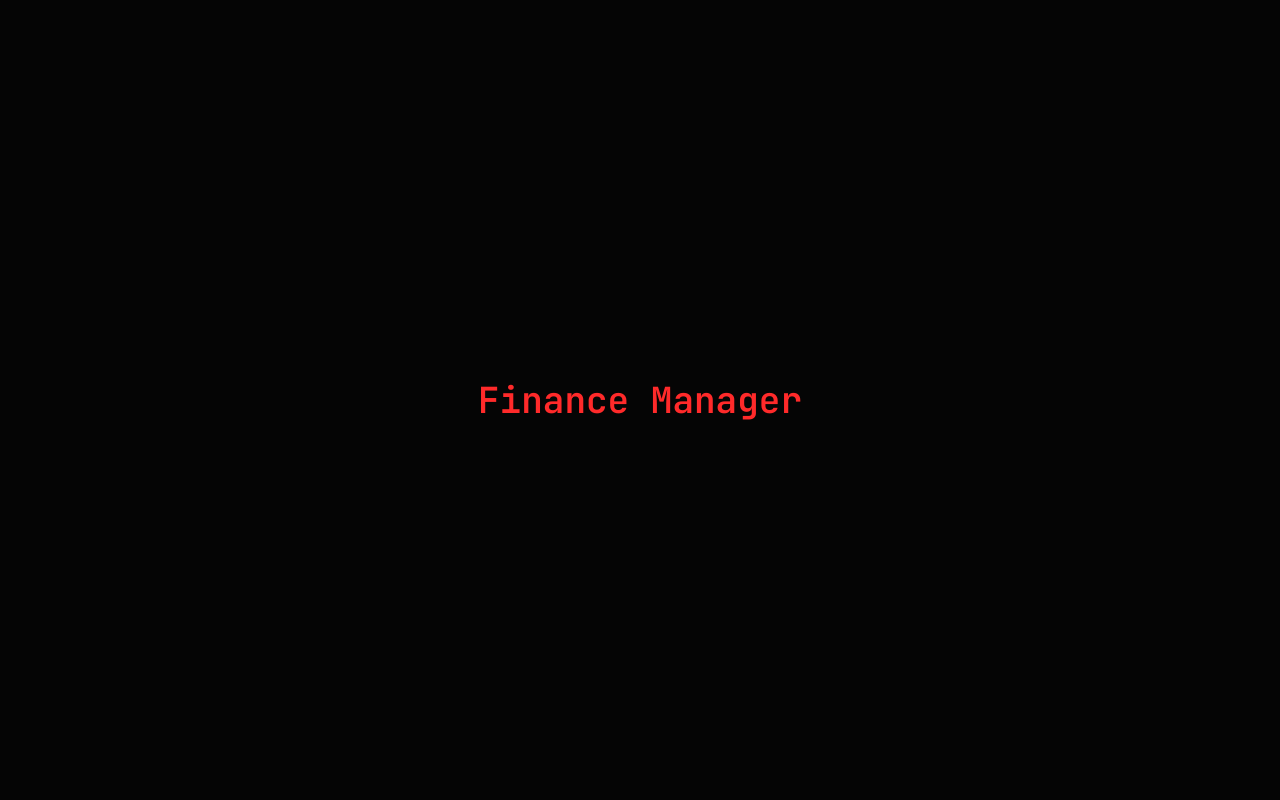
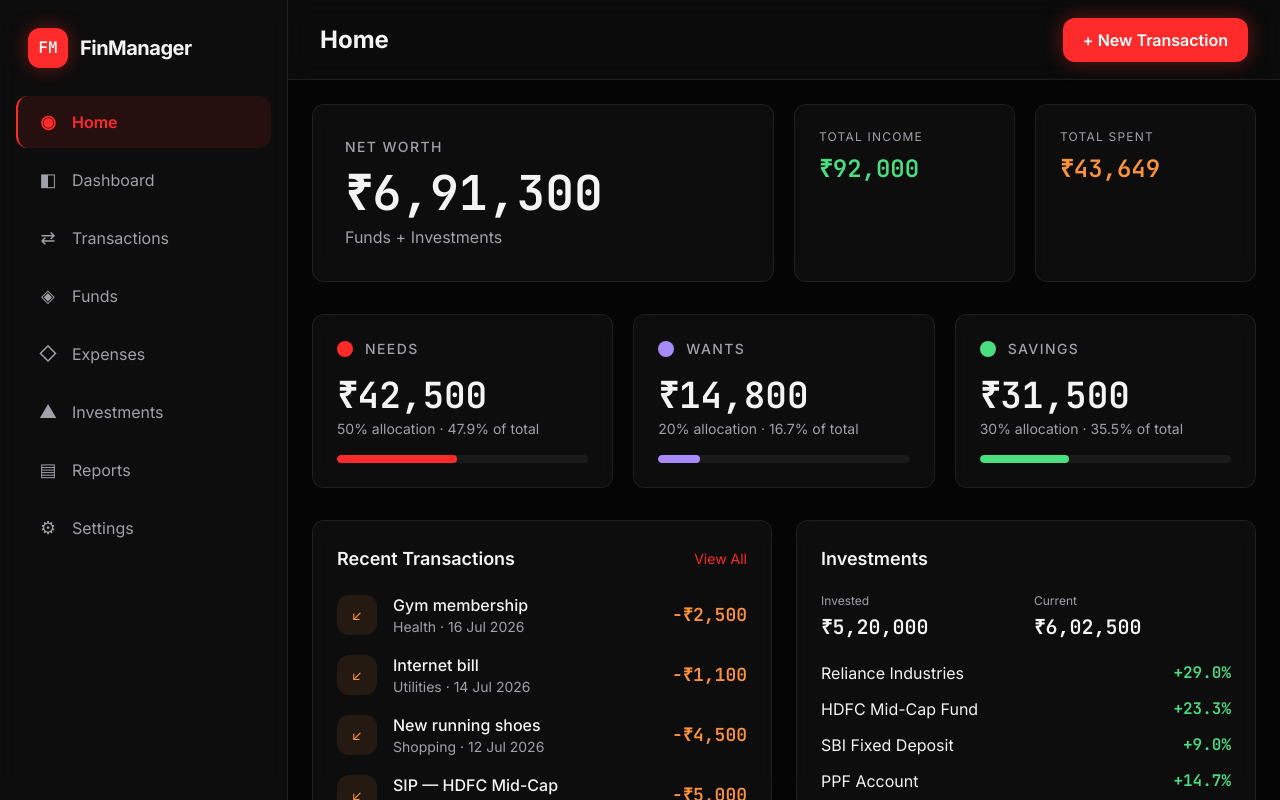
Before and after one commit to rithikrathan/fin, a React (Vite) app: page / in a window 1280 px wide. Built offline with nearby package versions, Linux system fonts and the light colour scheme.

Commit message:
[llm] add: app routing with nested fund routes and style enhancements

```diff
--- a/src/App.tsx
+++ b/src/App.tsx
@@ -1,9 +1,38 @@
-function App() {
-    return (
-        <div className="min-h-screen bg-base text-txt-primary flex items-center justify-center">
-            <h1 className="text-4xl font-bold text-brand font-mono">Finance Manager</h1>
-        </div>
-    )
+import { BrowserRouter, Routes, Route, Navigate } from 'react-router-dom';
+import { AppProvider } from './context/AppContext';
+import Layout from './components/layout/Layout';
+import HomePage from './pages/HomePage';
+import DashboardPage from './pages/DashboardPage';
+import TransactionsPage from './pages/TransactionsPage';
+import NeedsPage from './pages/NeedsPage';
+import FundsPage from './pages/FundsPage';
+import ExpensesPage from './pages/ExpensesPage';
+import WantsPage from './pages/WantsPage';
+import InvestmentsPage from './pages/InvestmentsPage';
+import ReportsPage from './pages/ReportsPage';
+import SettingsPage from './pages/SettingsPage';
+
+export default function App() {
+  return (
+    <AppProvider>
+      <BrowserRouter>
+        <Routes>
+          <Route element={<Layout />}>
+            <Route path="/" element={<HomePage />} />
+            <Route path="/dashboard" element={<DashboardPage />} />
+            <Route path="/transactions" element={<TransactionsPage />} />
+            <Route path="/needs" element={<Navigate to="/funds/needs" replace />} />
+            <Route path="/wants" element={<Navigate to="/funds/wants" replace />} />
+            <Route path="/funds" element={<FundsPage />} />
+            <Route path="/funds/needs" element={<NeedsPage />} />
+            <Route path="/funds/wants" element={<WantsPage />} />
+            <Route path="/expenses" element={<ExpensesPage />} />
+            <Route path="/investments" element={<InvestmentsPage />} />
+            <Route path="/reports" element={<ReportsPage />} />
+            <Route path="/settings" element={<SettingsPage />} />
+          </Route>
+        </Routes>
+      </BrowserRouter>
+    </AppProvider>
+  );
 }
-
-export default App
--- a/src/index.css
+++ b/src/index.css
@@ -14,12 +14,14 @@
   --font-mono: 'JetBrains Mono', 'Roboto Mono', monospace;
 
   --shadow-glow: 0 0 20px rgba(255, 42, 42, 0.4);
+  --shadow-glow-lg: 0 0 40px rgba(255, 42, 42, 0.25);
 }
 
 html {
   background-color: var(--color-base);
   color: var(--color-txt-primary);
   font-family: var(--font-sans);
+  font-size: 16px;
 }
 
 body {
@@ -28,3 +30,11 @@ body {
   -webkit-font-smoothing: antialiased;
   -moz-osx-font-smoothing: grayscale;
 }
+
+input, select, textarea {
+  font-size: 1rem;
+}
+
+.font-mono {
+  font-variant-numeric: tabular-nums;
+}
```
